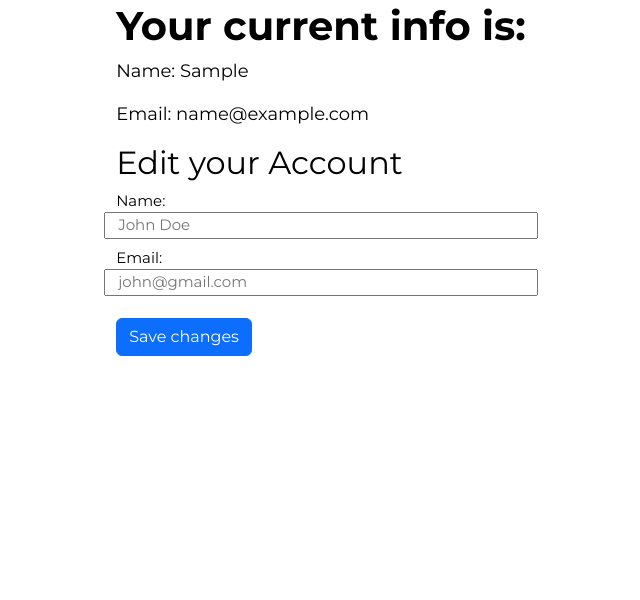
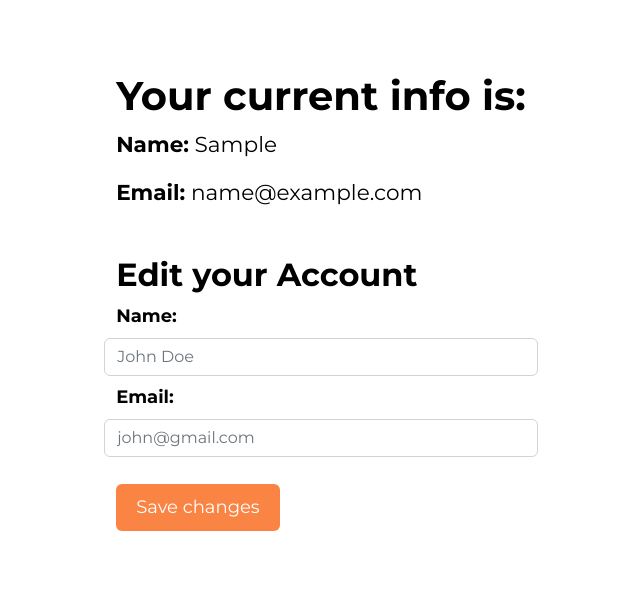
Before and after one commit to rdpfeifle/Travel-web-app, a Flask app: page /account in a window 1280 px wide. Shown: the part 96-696 px from the top of the page, without its empty margins (319-959 px from the left). Run offline with Flask 3, Linux system fonts and the light colour scheme; the visitor is signed in with stand-in values (Sample User, id 1); tables that the repository leaves empty hold one stand-in row (values such as "Sample post"); some libraries are stand-ins or nearby versions.

Commit message:
modified account page and added CSS

```diff
--- a/static/css/styles.css
+++ b/static/css/styles.css
@@ -284,6 +284,23 @@ nav,
   padding: 20px 0;
 }
 
+/* ACCOUNT PAGE  */
+#account-info {
+  padding: 70px;
+  font-size: 1.2em;
+}
+
+#account-btn {
+  background-color: var(--orange);
+  border: none;
+  padding: 10px 20px;
+  font-size: inherit;
+}
+
+#account-btn:hover {
+  background-color: var(--hover-color);
+}
+
 /* MEDIA QUERIES */
 
 @media screen and (max-width: 768px) {
@@ -313,6 +330,10 @@ nav,
     width: 100%;
   }
 
+  #account-info {
+    padding: 20px;
+  }
+
   #trip-cards {
     padding: 20px;
   }
--- a/templates/account.html
+++ b/templates/account.html
@@ -11,31 +11,31 @@
 
 {% if "user_id" in session %}
 
-<div class="col d-flex justify-content-center">
+<div class="col d-flex justify-content-center" id="account-info">
 
     <form action="/edit-account" method="POST">
 
         <h1>Your current info is:</h1>
-        <p>Name: {{fname}}</p>
-        <p>Email: {{email}}</p>
+        <p><span class="fw-bold">Name:</span> {{fname}}</p>
+        <p><span class="fw-bold">Email:</span> {{email}}</p>
 
-        <h2>Edit your Account</h2>
+        <h2 class="fw-bold mt-5">Edit your Account</h2>
 
         <input type="hidden" name="user_id">
 
         <div class="row">
-            <label for="name">Name:</label>
-            <input type="text" name="fname" placeholder="John Doe">
+            <label for="name" class="form-label fw-bold">Name:</label>
+            <input type="text" class="form-control" id="email" name="fname" placeholder="John Doe">
         </div>
 
         <div class="row pt-2">
-            <label for="email">Email:</label>
-            <input type="email" name="email" placeholder="john@gmail.com">
+            <label for="email" class="form-label fw-bold">Email:</label>
+            <input type="email" class="form-control" name="email" id="email" placeholder="john@gmail.com">
         </div>
 
         <br>
 
-        <button type="submit" class="btn btn-primary">Save changes</button>
+        <button type="submit" class="btn btn-primary" id="account-btn">Save changes</button>
 
     </form>
 
```
